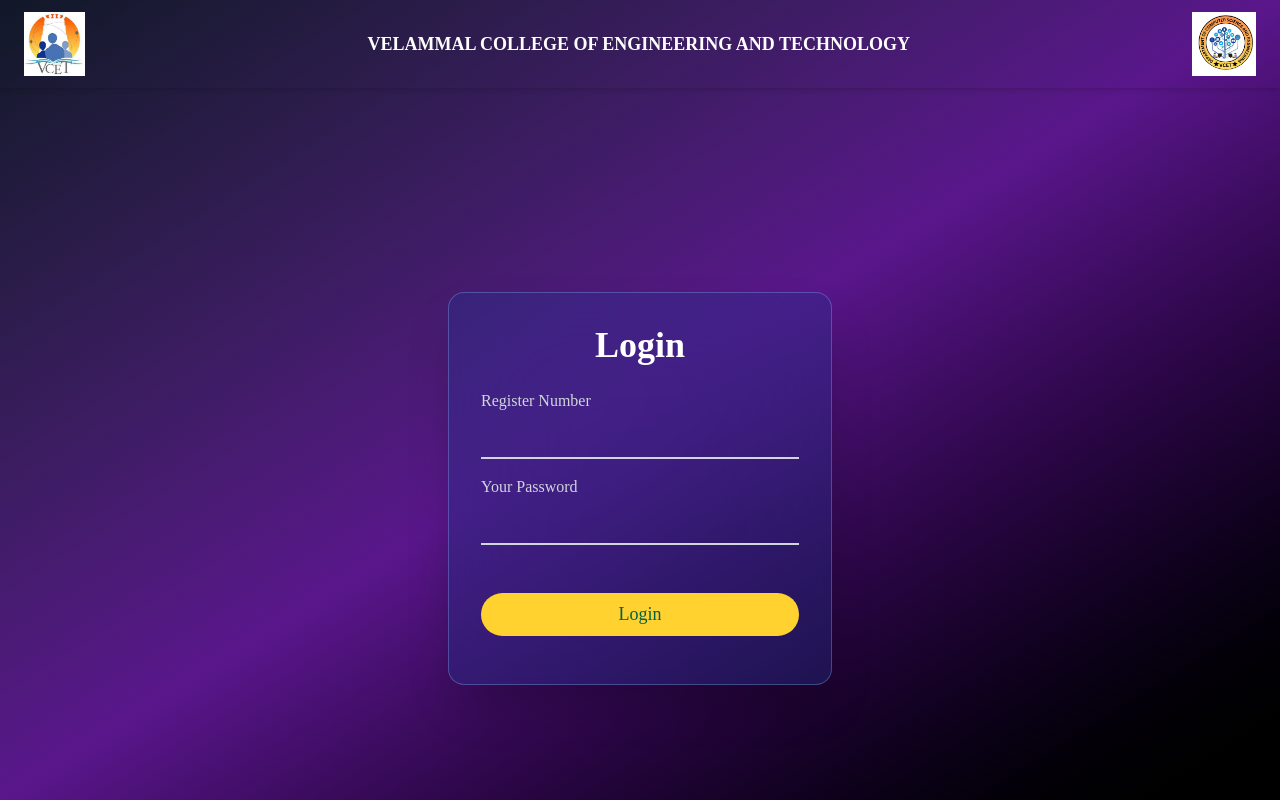
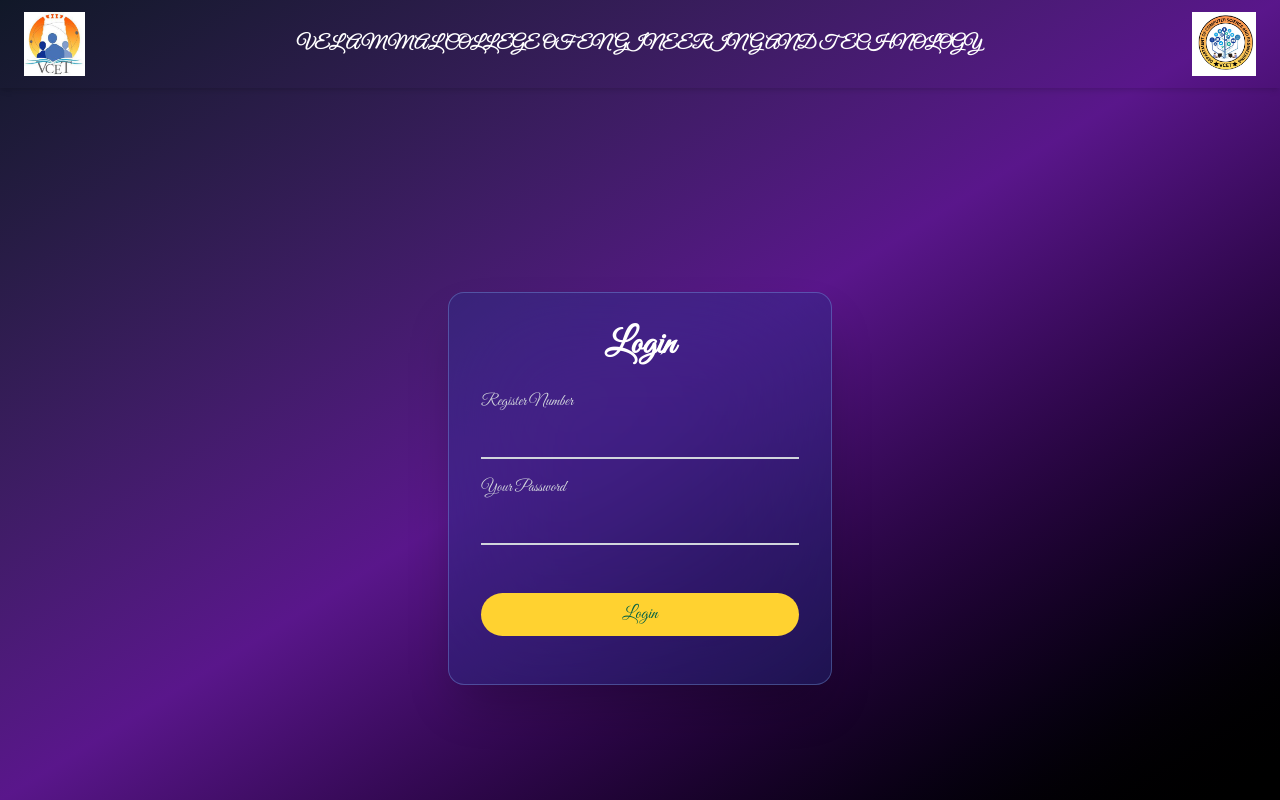
Before and after one commit to devisarunadevid/gpa-cgpa-calculator, a React (Vite) app: page / in a window 1280 px wide. Built offline with nearby package versions, Linux system fonts and the light colour scheme.

Commit message:
Fix: Ensure Great Vibes font loads properly on all devices

```diff
--- a/src/index.css
+++ b/src/index.css
@@ -1,3 +1,4 @@
+@import url("https://fonts.googleapis.com/css2?family=Great+Vibes&display=swap");
 @import "tailwindcss";
 body {
   font-family: "Great Vibes", cursive;
```
